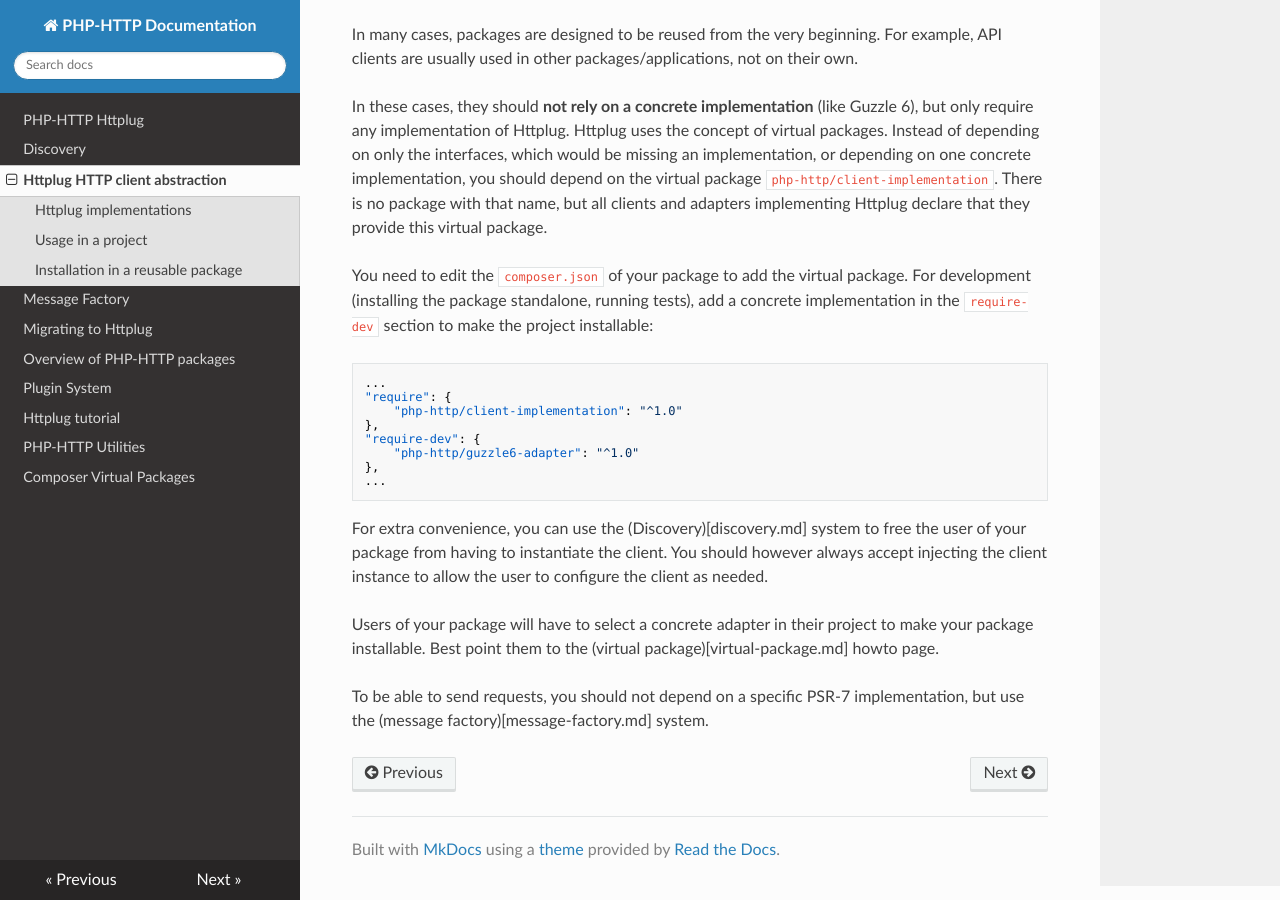
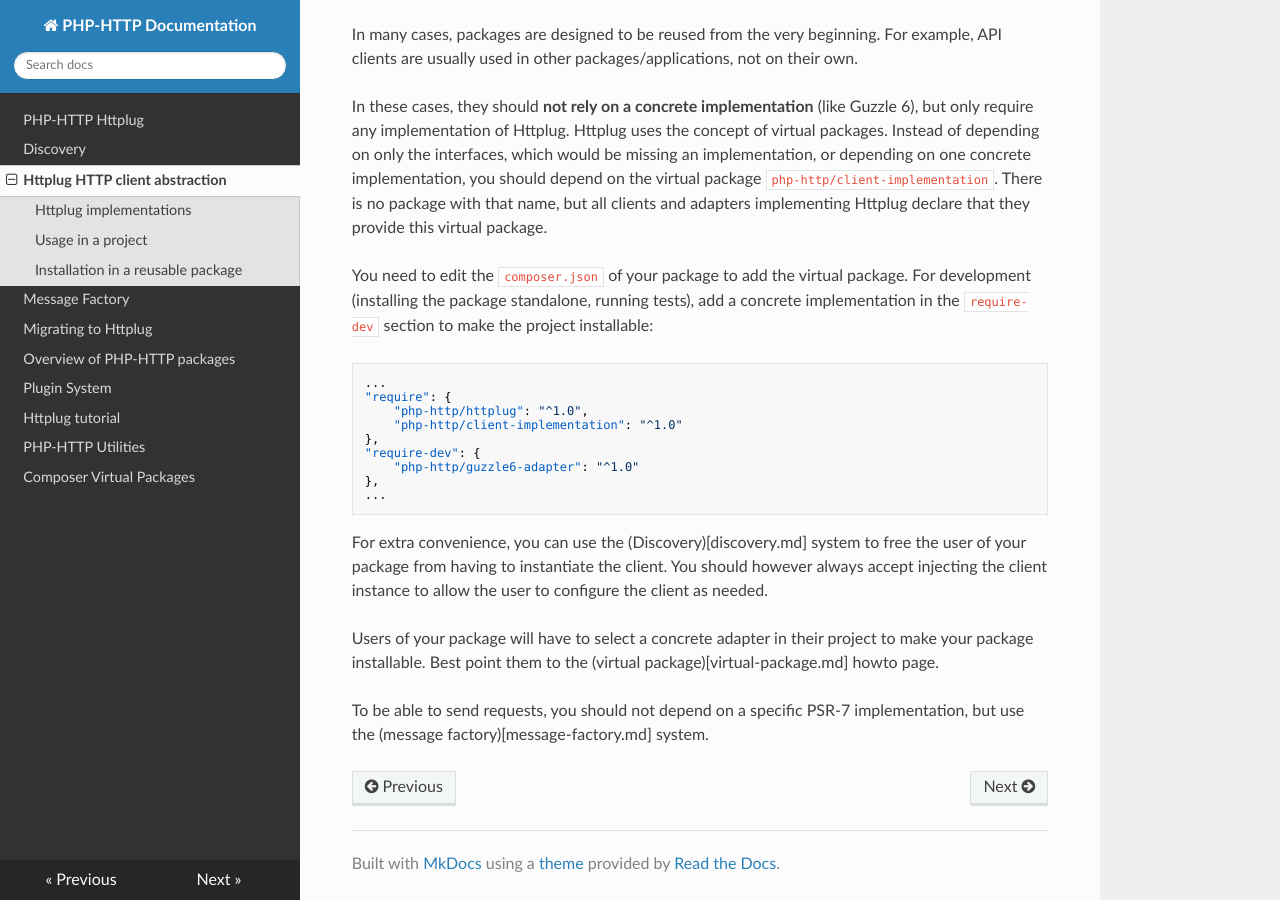
Before and after one commit to php-http/documentation, an MkDocs documentation site: the page built from docs/httplug.md, in a window 1280 px wide and 900 px high, scrolled down 1005 px. Built offline with MkDocs 1.6.1, drawn with Linux system fonts in a browser that asks for light colours; nearby versions of some CDN libraries.

Commit message:
Include Httplug in the example composer

````diff
--- a/docs/httplug.md
+++ b/docs/httplug.md
@@ -38,6 +38,7 @@ You need to edit the `composer.json` of your package to add the virtual package.
 ``` json
 ...
 "require": {
+    "php-http/httplug": "^1.0",
     "php-http/client-implementation": "^1.0"
 },
 "require-dev": {
````
